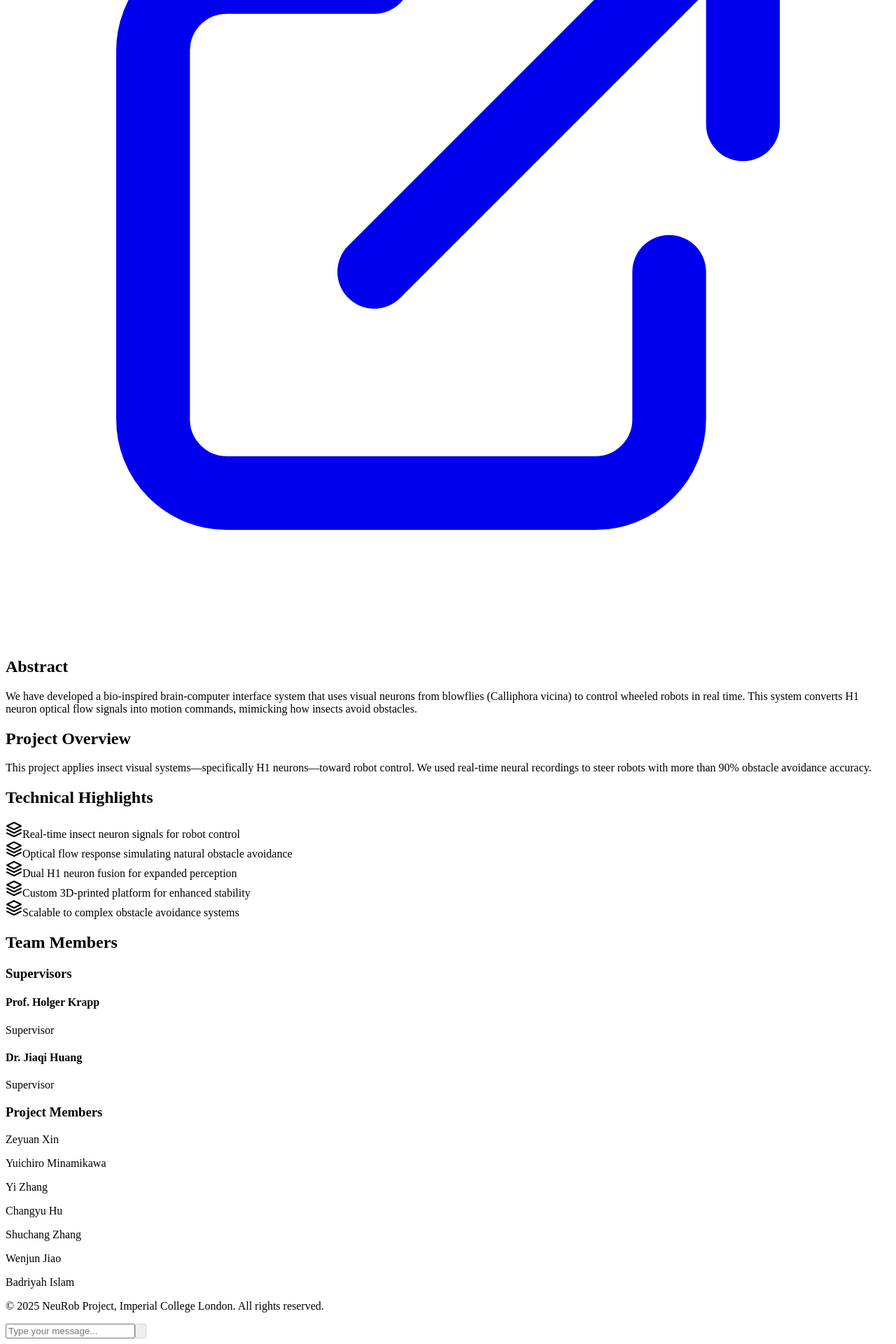
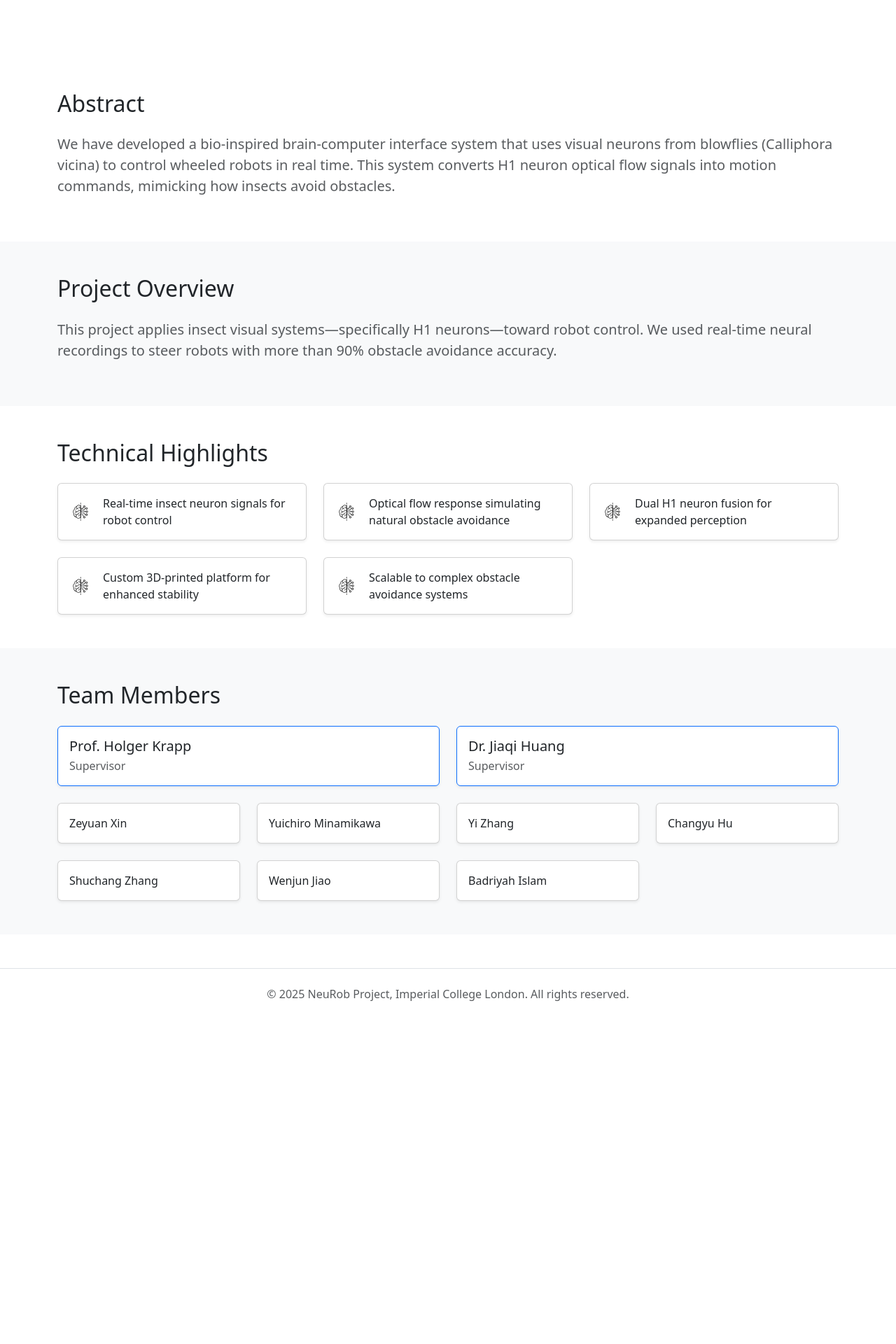
Before and after one commit to zeyuanx0x/FRI_Neurob, a Next.js app: page / in a window 1280 px wide. Shown: the part 719-2639 px from the top of the page at 70% size. After the commit the page ends 2175 px from the top, so only its background shows below. Built offline with nearby package versions, Linux system fonts and the light colour scheme.

Commit message:
feat: Bootstrap

```diff
--- a/components/IconFRI.tsx
+++ b/components/IconFRI.tsx
@@ -1,37 +1,16 @@
+// components/IconFRI.tsx
 import React from 'react';
 
-const IconFRI: React.FC = () => {
-  return (
+const IconFRI: React.FC = () => (
   <svg
-      width="24"
-      height="24"
+    className="h-6 w-6 text-blue-600"
+    fill="none"
+    stroke="currentColor"
     viewBox="0 0 24 24"
-      fill="none"
     xmlns="http://www.w3.org/2000/svg"
   >
-      <path
-        d="M12 2L2 7L12 12L22 7L12 2Z"
-        stroke="currentColor"
-        strokeWidth="2"
-        strokeLinecap="round"
-        strokeLinejoin="round"
-      />
-      <path
-        d="M2 17L12 22L22 17"
-        stroke="currentColor"
-        strokeWidth="2"
-        strokeLinecap="round"
-        strokeLinejoin="round"
-      />
-      <path
-        d="M2 12L12 17L22 12"
-        stroke="currentColor"
-        strokeWidth="2"
-        strokeLinecap="round"
-        strokeLinejoin="round"
-      />
+    <path strokeLinecap="round" strokeLinejoin="round" strokeWidth="2" d="M5 13l4 4L19 7" />
   </svg>
 );
-};
 
 export default IconFRI;
--- /dev/null
+++ b/pages/_app.tsx
@@ -0,0 +1,8 @@
+import 'bootstrap/dist/css/bootstrap.min.css';
+import type { AppProps } from 'next/app';
+
+function MyApp({ Component, pageProps }: AppProps) {
+  return <Component {...pageProps} />;
+}
+
+export default MyApp;
--- a/pages/index.tsx
+++ b/pages/index.tsx
@@ -1,180 +1,191 @@
 // File: pages/Home.tsx
 import React from 'react';
-import Navbar from '../components/Navbar';
-import { motion } from 'framer-motion';
-import ChatInterface from '../components/ChatInterface';
-import BackToTop from '../components/BackToTop';
-import ScrollProgress from '../components/ScrollProgress';
-import IconFRI from '../components/IconFRI';
 
-const fadeInUp = {
-  initial: { opacity: 0, y: 20 },
-  animate: { opacity: 1, y: 0 },
-  transition: { duration: 0.5 },
-};
-
-const staggerContainer = {
-  animate: {
-    transition: {
-      staggerChildren: 0.1,
-    },
-  },
-};
-
-const techHighlights = [
-  'Real-time insect neuron signals for robot control',
-  'Optical flow response simulating natural obstacle avoidance',
-  'Dual H1 neuron fusion for expanded perception',
-  'Custom 3D-printed platform for enhanced stability',
-  'Scalable to complex obstacle avoidance systems',
-];
-
-const contributors = [
-  { name: 'Prof. Holger Krapp', role: 'Supervisor' },
-  { name: 'Dr. Jiaqi Huang', role: 'Supervisor' },
-  { name: 'Zeyuan Xin', role: 'Project Member' },
-  { name: 'Yuichiro Minamikawa', role: 'Project Member' },
-  { name: 'Yi Zhang', role: 'Project Member' },
-  { name: 'Changyu Hu', role: 'Project Member' },
-  { name: 'Shuchang Zhang', role: 'Project Member' },
-  { name: 'Wenjun Jiao', role: 'Project Member' },
-  { name: 'Badriyah Islam', role: 'Project Member' },
-];
-
-const Home: React.FC = () => {
-  return (
-    <div className="min-h-screen bg-gray-50">
-      <ScrollProgress />
-      <Navbar />
+const IndexPage: React.FC = () => (
+  <div>
+    {/* Navbar */}
+    <nav className="navbar navbar-expand-lg navbar-light bg-light fixed-top shadow-sm">
+      <div className="container">
+        <a className="navbar-brand d-flex align-items-center" href="#home">
+          <img src="/ICON.svg" alt="FRI Logo" width="40" height="40" className="me-2" />
+          <span className="fw-bold">Fly Robot Interface (Neural)</span>
+        </a>
+        <button className="navbar-toggler" type="button" data-bs-toggle="collapse" data-bs-target="#navbarNav" aria-controls="navbarNav" aria-expanded="false" aria-label="Toggle navigation">
+          <span className="navbar-toggler-icon"></span>
+        </button>
+        <div className="collapse navbar-collapse" id="navbarNav">
+          <ul className="navbar-nav ms-auto mb-2 mb-lg-0">
+            <li className="nav-item"><a className="nav-link" href="#home">Home</a></li>
+            <li className="nav-item"><a className="nav-link" href="#abstract">Abstract</a></li>
+            <li className="nav-item"><a className="nav-link" href="#overview">Project Overview</a></li>
+            <li className="nav-item"><a className="nav-link" href="#highlights">Technical Highlights</a></li>
+            <li className="nav-item"><a className="nav-link" href="#team">Team</a></li>
+          </ul>
+        </div>
+      </div>
+    </nav>
 
     {/* Hero Section */}
-      <motion.section
-        initial={{ opacity: 0 }}
-        animate={{ opacity: 1 }}
-        transition={{ duration: 0.8 }}
-        className="pt-32 pb-16 bg-gradient-to-b from-white to-gray-50"
-      >
-        <div className="max-w-4xl mx-auto px-4 sm:px-6 lg:px-8 text-center">
-          <motion.h1 {...fadeInUp} className="text-4xl md:text-6xl font-bold text-gray-900 mb-4">
-            Fly Robot Interface (Neural)
-          </motion.h1>
-          <motion.p {...fadeInUp} className="text-xl md:text-2xl text-blue-600 font-medium mb-8">
-            NeuRob · Department of Bioengineering, Imperial College London
-          </motion.p>
-          <motion.div {...fadeInUp}>
-            <a
-              href="https://github.com/zeyuanx0x/FRI_Neurob/blob/master/Neurob_Final_Report_02225375.pdf"
-              target="_blank"
-              rel="noopener noreferrer"
-              className="btn-primary"
-            >
+    <section id="home" className="hero-section d-flex align-items-center justify-content-center text-center bg-gradient py-5" style={{ minHeight: '100vh', background: 'linear-gradient(180deg, #fff 0%, #f3f4f6 100%)' }}>
+      <div className="container">
+        <h1 className="display-4 fw-bold mb-3">Fly Robot Interface (Neural)</h1>
+        <p className="lead text-primary mb-4">NeuRob · Department of Bioengineering, Imperial College London</p>
+        <a href="https://github.com/zeyuanx0x/FRI_Neurob/blob/master/Neurob_Final_Report_02225375.pdf" target="_blank" rel="noopener noreferrer" className="btn btn-primary btn-lg">
           View Our Final Report
-              <svg className="ml-2 -mr-1 w-5 h-5" fill="none" stroke="currentColor" viewBox="0 0 24 24">
-                <path strokeLinecap="round" strokeLinejoin="round" strokeWidth="2" d="M10 6H6a2 2 0 00-2 2v10a2 2 0 002 2h10a2 2 0 002-2v-4M14 4h6m0 0v6m0-6L10 14" />
-              </svg>
         </a>
-          </motion.div>
       </div>
-      </motion.section>
+    </section>
 
     {/* Abstract Section */}
-      <motion.section id="abstract" {...staggerContainer} initial="initial" whileInView="animate" viewport={{ once: true }} className="py-16 bg-white">
-        <div className="max-w-3xl mx-auto px-4 sm:px-6 lg:px-8">
-          <motion.h2 {...fadeInUp} className="section-title">
-            <span className="section-title-bar"></span>
-            Abstract
-          </motion.h2>
-          <motion.p {...fadeInUp} className="text-gray-700 leading-relaxed text-lg">
+    <section id="abstract" className="py-5 bg-white">
+      <div className="container">
+        <h2 className="mb-4 section-title">Abstract</h2>
+        <p className="fs-5 text-muted">
           We have developed a bio-inspired brain-computer interface system that uses visual neurons from blowflies (Calliphora vicina) to control wheeled robots in real time. This system converts H1 neuron optical flow signals into motion commands, mimicking how insects avoid obstacles.
-          </motion.p>
+        </p>
       </div>
-      </motion.section>
+    </section>
 
     {/* Project Overview Section */}
-      <motion.section id="overview" {...staggerContainer} initial="initial" whileInView="animate" viewport={{ once: true }} className="py-16 bg-gray-50">
-        <div className="max-w-3xl mx-auto px-4 sm:px-6 lg:px-8">
-          <motion.h2 {...fadeInUp} className="section-title">
-            <span className="section-title-bar"></span>
-            Project Overview
-          </motion.h2>
-          <motion.p {...fadeInUp} className="text-gray-700 leading-relaxed text-lg">
+    <section id="overview" className="py-5 bg-light">
+      <div className="container">
+        <h2 className="mb-4 section-title">Project Overview</h2>
+        <p className="fs-5 text-muted">
           This project applies insect visual systems—specifically H1 neurons—toward robot control. We used real-time neural recordings to steer robots with more than 90% obstacle avoidance accuracy.
-          </motion.p>
+        </p>
       </div>
-      </motion.section>
+    </section>
 
     {/* Technical Highlights Section */}
-      <motion.section id="highlights" {...staggerContainer} initial="initial" whileInView="animate" viewport={{ once: true }} className="py-16 bg-white">
-        <div className="max-w-5xl mx-auto px-4 sm:px-6 lg:px-8">
-          <motion.h2 {...fadeInUp} className="section-title">
-            <span className="section-title-bar"></span>
-            Technical Highlights
-          </motion.h2>
-          <div className="grid grid-cols-1 md:grid-cols-2 lg:grid-cols-3 gap-6">
-            {techHighlights.map((highlight, idx) => (
-              <motion.div key={idx} {...fadeInUp} className="card flex items-center">
-                <span className="h-6 w-6 text-blue-600 mr-3">
-                  <IconFRI />
-                </span>
-                {highlight}
-              </motion.div>
-            ))}
+    <section id="highlights" className="py-5 bg-white">
+      <div className="container">
+        <h2 className="mb-4 section-title">Technical Highlights</h2>
+        <div className="row g-4">
+          <div className="col-md-4">
+            <div className="card h-100 shadow-sm">
+              <div className="card-body d-flex align-items-center">
+                <img src="/ICON.svg" alt="icon" width="32" height="32" className="me-3" />
+                Real-time insect neuron signals for robot control
               </div>
             </div>
-      </motion.section>
+          </div>
+          <div className="col-md-4">
+            <div className="card h-100 shadow-sm">
+              <div className="card-body d-flex align-items-center">
+                <img src="/ICON.svg" alt="icon" width="32" height="32" className="me-3" />
+                Optical flow response simulating natural obstacle avoidance
+              </div>
+            </div>
+          </div>
+          <div className="col-md-4">
+            <div className="card h-100 shadow-sm">
+              <div className="card-body d-flex align-items-center">
+                <img src="/ICON.svg" alt="icon" width="32" height="32" className="me-3" />
+                Dual H1 neuron fusion for expanded perception
+              </div>
+            </div>
+          </div>
+          <div className="col-md-4">
+            <div className="card h-100 shadow-sm">
+              <div className="card-body d-flex align-items-center">
+                <img src="/ICON.svg" alt="icon" width="32" height="32" className="me-3" />
+                Custom 3D-printed platform for enhanced stability
+              </div>
+            </div>
+          </div>
+          <div className="col-md-4">
+            <div className="card h-100 shadow-sm">
+              <div className="card-body d-flex align-items-center">
+                <img src="/ICON.svg" alt="icon" width="32" height="32" className="me-3" />
+                Scalable to complex obstacle avoidance systems
+              </div>
+            </div>
+          </div>
+        </div>
+      </div>
+    </section>
 
     {/* Team Section */}
-      <motion.section id="team" {...staggerContainer} initial="initial" whileInView="animate" viewport={{ once: true }} className="py-16 bg-gray-50">
-        <div className="max-w-5xl mx-auto px-4 sm:px-6 lg:px-8">
-          <motion.h2 {...fadeInUp} className="section-title">
-            <span className="section-title-bar"></span>
-            Team Members
-          </motion.h2>
-
-          <motion.div {...fadeInUp} className="mb-12">
-            <h3 className="text-xl font-semibold text-gray-800 mb-6">Supervisors</h3>
-            <div className="grid grid-cols-1 md:grid-cols-2 gap-6">
-              {contributors.filter(c => c.role === 'Supervisor').map((s, i) => (
-                <motion.div key={i} {...fadeInUp} className="card border-2 border-blue-600">
-                  <h4 className="text-lg font-bold text-gray-900">{s.name}</h4>
-                  <p className="text-gray-600">{s.role}</p>
-                </motion.div>
-              ))}
+    <section id="team" className="py-5 bg-light">
+      <div className="container">
+        <h2 className="mb-4 section-title">Team Members</h2>
+        <div className="row g-4">
+          <div className="col-md-6">
+            <div className="card border-primary h-100 shadow-sm">
+              <div className="card-body">
+                <h5 className="card-title mb-1">Prof. Holger Krapp</h5>
+                <p className="card-text text-muted">Supervisor</p>
               </div>
-          </motion.div>
-
-          <motion.div {...fadeInUp}>
-            <h3 className="text-xl font-semibold text-gray-800 mb-6">Project Members</h3>
-            <div className="grid grid-cols-2 md:grid-cols-3 lg:grid-cols-4 gap-4">
-              {contributors.filter(c => c.role === 'Project Member').map((m, i) => (
-                <motion.div key={i} {...fadeInUp} className="card">
-                  <p className="text-gray-900 font-medium">{m.name}</p>
-                </motion.div>
-              ))}
             </div>
-          </motion.div>
           </div>
-      </motion.section>
+          <div className="col-md-6">
+            <div className="card border-primary h-100 shadow-sm">
+              <div className="card-body">
+                <h5 className="card-title mb-1">Dr. Jiaqi Huang</h5>
+                <p className="card-text text-muted">Supervisor</p>
+              </div>
+            </div>
+          </div>
+          <div className="col-md-3">
+            <div className="card h-100 shadow-sm">
+              <div className="card-body">
+                <p className="card-text">Zeyuan Xin</p>
+              </div>
+            </div>
+          </div>
+          <div className="col-md-3">
+            <div className="card h-100 shadow-sm">
+              <div className="card-body">
+                <p className="card-text">Yuichiro Minamikawa</p>
+              </div>
+            </div>
+          </div>
+          <div className="col-md-3">
+            <div className="card h-100 shadow-sm">
+              <div className="card-body">
+                <p className="card-text">Yi Zhang</p>
+              </div>
+            </div>
+          </div>
+          <div className="col-md-3">
+            <div className="card h-100 shadow-sm">
+              <div className="card-body">
+                <p className="card-text">Changyu Hu</p>
+              </div>
+            </div>
+          </div>
+          <div className="col-md-3">
+            <div className="card h-100 shadow-sm">
+              <div className="card-body">
+                <p className="card-text">Shuchang Zhang</p>
+              </div>
+            </div>
+          </div>
+          <div className="col-md-3">
+            <div className="card h-100 shadow-sm">
+              <div className="card-body">
+                <p className="card-text">Wenjun Jiao</p>
+              </div>
+            </div>
+          </div>
+          <div className="col-md-3">
+            <div className="card h-100 shadow-sm">
+              <div className="card-body">
+                <p className="card-text">Badriyah Islam</p>
+              </div>
+            </div>
+          </div>
+        </div>
+      </div>
+    </section>
 
     {/* Footer */}
-      <footer className="bg-white border-t border-gray-200 py-8">
-        <div className="max-w-7xl mx-auto px-4 sm:px-6 lg:px-8">
-          <p className="text-center text-gray-500 text-sm">
-            © 2025 NeuRob Project, Imperial College London. All rights reserved.
-          </p>
+    <footer className="footer bg-white border-top py-4 mt-5">
+      <div className="container text-center">
+        <span className="text-muted">© 2025 NeuRob Project, Imperial College London. All rights reserved.</span>
       </div>
     </footer>
-
-      {/* Chat Box */}
-      <div className="fixed bottom-6 right-6 z-50">
-        <div className="w-80 h-[500px] shadow-2xl rounded-xl overflow-hidden bg-white border border-gray-200">
-          <ChatInterface />
-        </div>
-      </div>
-
-      <BackToTop />
   </div>
 );
-};
 
-export default Home;
+export default IndexPage;
```
Lines whose indentation alone changed are shown as unchanged.
